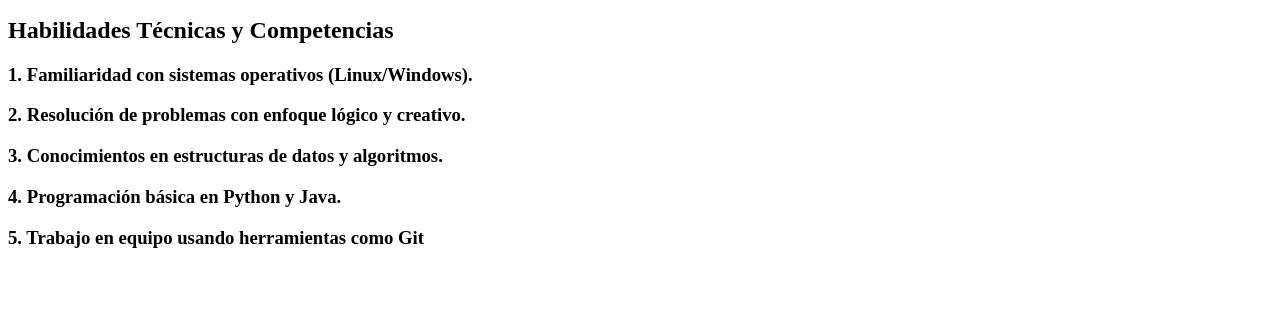
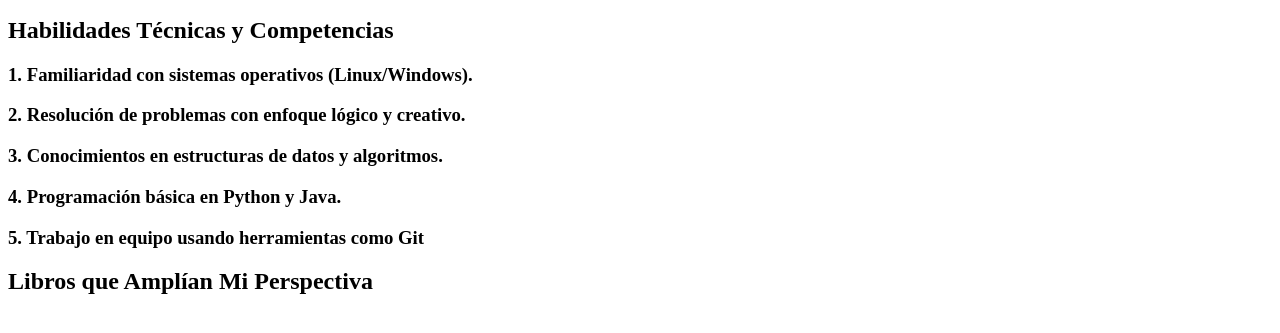
Before and after one commit to DiegoNavarro-19/portafolio_personal, a plain HTML site: page index.html in a window 1280 px wide. Shown: the part 127-460 px from the top of the page. Drawn offline with Linux system fonts and the light colour scheme.

Commit message:
Sección de libros leídos

```diff
--- a/index.html
+++ b/index.html
@@ -14,5 +14,6 @@
     <h3>3. Conocimientos en estructuras de datos y algoritmos.</h3>
     <h3>4. Programación básica en Python y Java.</h3>
     <h3>5. Trabajo en equipo usando herramientas como Git</h3>
+    <h2>Libros que Amplían Mi Perspectiva</h2>
 </body>
 </html>
```
